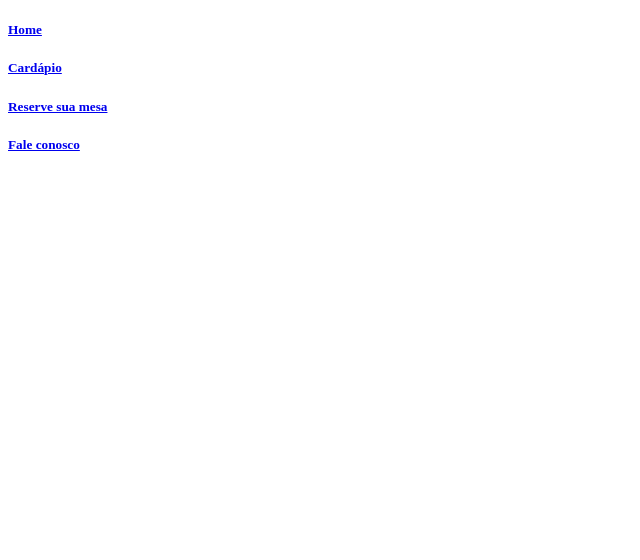
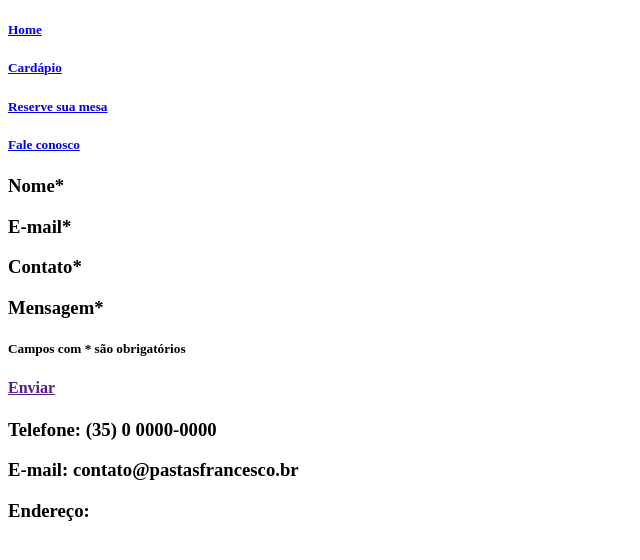
Before and after one commit to LuisMarcelo03/atividade, a plain HTML site: page Fale conosco/faleconosco.html in a window 1280 px wide. Shown: the whole page, without its empty margins (0-640 px from the left). Drawn offline with Linux system fonts and the light colour scheme.

Commit message:
adicionei menu nas reservas e no fale conosco, e itens para contato

```diff
--- a/Fale conosco/faleconosco.html
+++ b/Fale conosco/faleconosco.html
@@ -2,12 +2,25 @@
 <html lang="pt-br">
 
     <head>
-        <title>Pastas Francesco</title>
+        <title>Fale Conosco</title>
     </head>
     <body>
         <h5><a href = "../principal.html">Home</a></h5>
         <h5><a href = "../Cardápio/cardapio.html">Cardápio</a></h5>
         <h5><a href = "../Reserve sua mesa/reserva.html">Reserve sua mesa</a></h5>
         <h5><a href = "../Fale conosco/faleconosco.html">Fale conosco</a></h5>
+
+        <h3>Nome*</h3>
+        <h3>E-mail*</h3>
+        <h3>Contato*</h3>
+        <h3>Mensagem*</h3>
+        <h5>Campos com * são obrigatórios</h5>
+
+        <h4><a href = "">Enviar</a></h4>
+
+        <h3>Telefone: (35) 0 0000-0000</h3>
+        <h3>E-mail: contato@pastasfrancesco.br</h3>
+        <h3>Endereço: </h3>
+
     </body>
 </html>
```
Also changed, not shown: Reserve sua mesa/reserva.html (+14 -1 lines).
